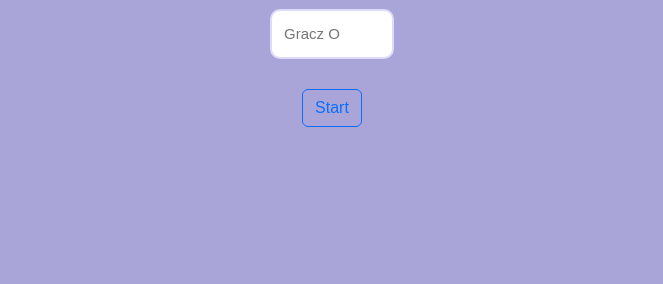
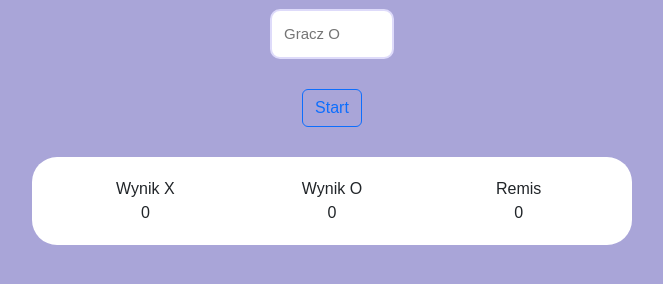
Before and after one commit to Tymussiu/kolkokrzyzyk, a plain HTML site: page index.html in a window 1280 px wide. Shown: the part 136-420 px from the top of the page, without its empty margins (308-971 px from the left). Drawn offline with nearby package versions, Linux system fonts and the light colour scheme.

Commit message:
dodanie wynikow bez logigi dzialania

```diff
--- a/index.html
+++ b/index.html
@@ -56,6 +56,19 @@
             <input type="text" id="graczO" placeholder="Gracz O"><br><br>
             <button type="button" class="btn btn-outline-primary" id="start">Start</button>
         </div>
+        <div class="container">
+            <div class="row text-center">
+                <div class="col-4" id="wynikXnapis">Wynik X</div>
+                <div class="col-4" id="wynikOnapis">Wynik O</div>
+                <div class="col-4" id="remisNapis">Remis</div>
+            </div>
+            <div class="row text-center">
+                <div class="col-4" id="wynikX">0</div>
+                <div class="col-4" id="wynikO">0</div>
+                <div class="col-4" id="remis">0</div>
+            </div>
+        </div>
+
         <br>
         <div class="nazwaGracza">
             <p id="nazwaGracza" style="display: none;">Ruch gracza X</p>
```
